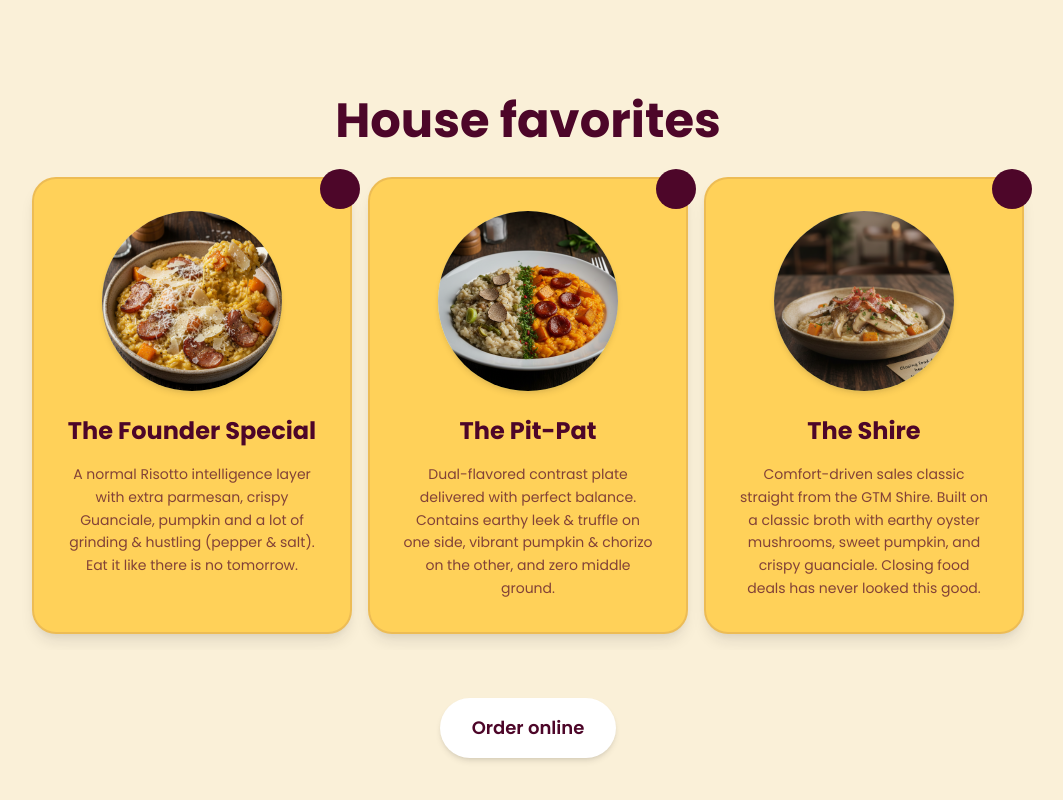
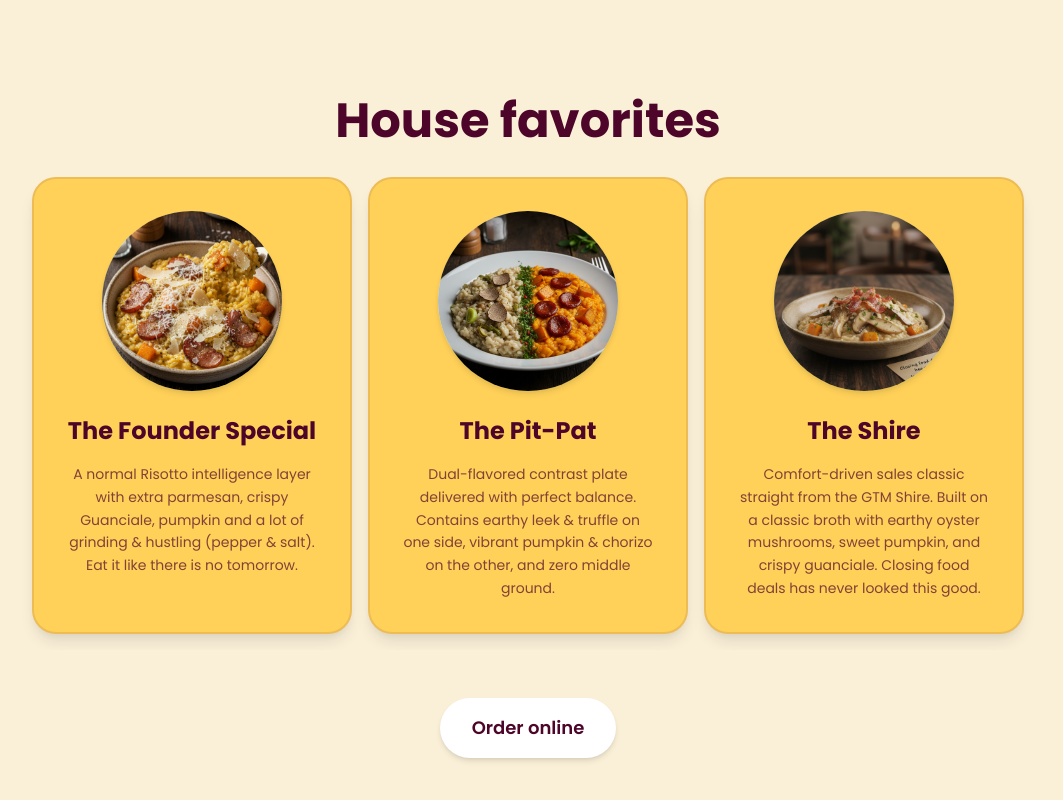
Before and after one commit to dariogod/risottomation, a Next.js app: page / in a window 1280 px wide. Shown: the part 1771-2571 px from the top of the page, without its empty margins (112-1175 px from the left). Built offline with nearby package versions, Linux system fonts and the light colour scheme.

Commit message:
update favourites cards

```diff
--- a/app/globals.css
+++ b/app/globals.css
@@ -156,20 +156,6 @@ input:focus-visible {
   border-color: rgba(77, 6, 41, 0.3);
 }
 
-.favorite-card::before {
-  content: '';
-  position: absolute;
-  top: 0;
-  right: 0;
-  width: 40px;
-  height: 40px;
-  background: #4d0629;
-  border-radius: 50%;
-  display: flex;
-  align-items: center;
-  justify-content: center;
-  transform: translate(10px, -10px);
-}
 
 /* Image placeholder circle */
 .image-circle {
```
